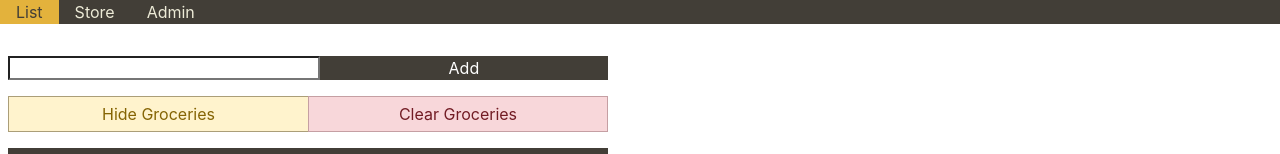
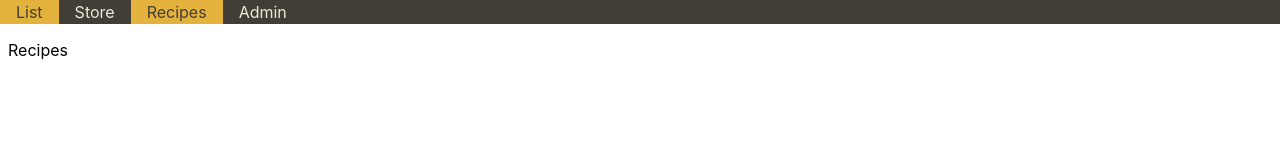
Before and after one commit to jim-cosgrave-web/react-grocer, a React (Create React App) app: page /recipes in a window 1280 px wide. Before the commit this address led to /list. Shown: the top 154 px of the page. Built offline with nearby package versions, Linux system fonts and the light colour scheme; no server answers; sample sign-in values are in the browser's storage.

Commit message:
Added recipes route

```diff
--- a/src/App.js
+++ b/src/App.js
@@ -6,6 +6,7 @@ import GroceryList from './components/GroceryList/GroceryList';
 import StoreGroceryList from './components/GroceryList/StoreGroceryList/StoreGroceryList';
 import Admin from './components/Admin/Admin';
 import StoreDetails from './components/Store/StoreDetails/StoreDetails';
+import Recipes from './components/Recipes/Recipes';
 import axios from 'axios';
 
 import {
@@ -46,6 +47,9 @@ function App() {
             <Route path="/list">
               {configured && <GroceryList></GroceryList>}
             </Route>
+            <Route path="/recipes">
+              <Recipes></Recipes>
+            </Route>
             <Route path="/">
               <Login></Login>
             </Route>
--- a/src/components/Menu/Menu.jsx
+++ b/src/components/Menu/Menu.jsx
@@ -23,7 +23,7 @@ function Menu() {
 
         let path = window.location.pathname.replace('/', '');
 
-        if(path.indexOf('/') != -1) {
+        if (path.indexOf('/') != -1) {
             path = path.substring(0, path.indexOf('/'));
         }
 
@@ -38,6 +38,9 @@ function Menu() {
             case 'store':
                 setLink('admin');
                 break;
+            case 'recipes':
+                setLink('recipes');
+                break;
         }
 
         checkAuthentication();
@@ -47,10 +50,10 @@ function Menu() {
         setInterval(() => {
             const tokenExists = localStorage.getItem("token");
 
-            if(tokenExists == null) {
+            if (tokenExists == null) {
                 setRender(false);
 
-                if(window.location.pathname != '/') {
+                if (window.location.pathname != '/') {
                     history.push('/');
                 }
             } else {
@@ -67,13 +70,13 @@ function Menu() {
         const interval = setInterval(() => {
             const token = localStorage.getItem('token');
 
-            if(token) {
+            if (token) {
                 axios.get(env.apiPrefix + 'list')
-                .then(res => {
-                    const l = res.data[0];
+                    .then(res => {
+                        const l = res.data[0];
 
-                    setShopLink('/shop/' + l._id);
-                });
+                        setShopLink('/shop/' + l._id);
+                    });
 
                 clearInterval(interval);
             }
@@ -91,6 +94,9 @@ function Menu() {
                     {shopLink && <li onClick={() => setActive('store')} className={link.indexOf('store') > -1 ? 'active' : ''}>
                         <Link to={shopLink}>Store</Link>
                     </li>}
+                    <li onClick={() => setActive('recipes')} className={link === 'recipes' ? 'active' : ''}>
+                        <Link to="/recipes">Recipes</Link>
+                    </li>
                     <li onClick={() => setActive('admin')} className={link === 'admin' ? 'active' : ''}>
                         <Link to="/admin">Admin</Link>
                     </li>
--- /dev/null
+++ b/src/components/Recipes/Recipes.jsx
@@ -0,0 +1,16 @@
+import React, { useState, useEffect } from 'react';
+import axios from 'axios';
+import env from '../Shared/Environment';
+
+const Recipes = (props) => {
+
+    let content = (
+        <div style={{ maxWidth: "600px" }}>
+            Recipes
+        </div>
+    );
+
+    return content;
+}
+
+export default Recipes;
```
